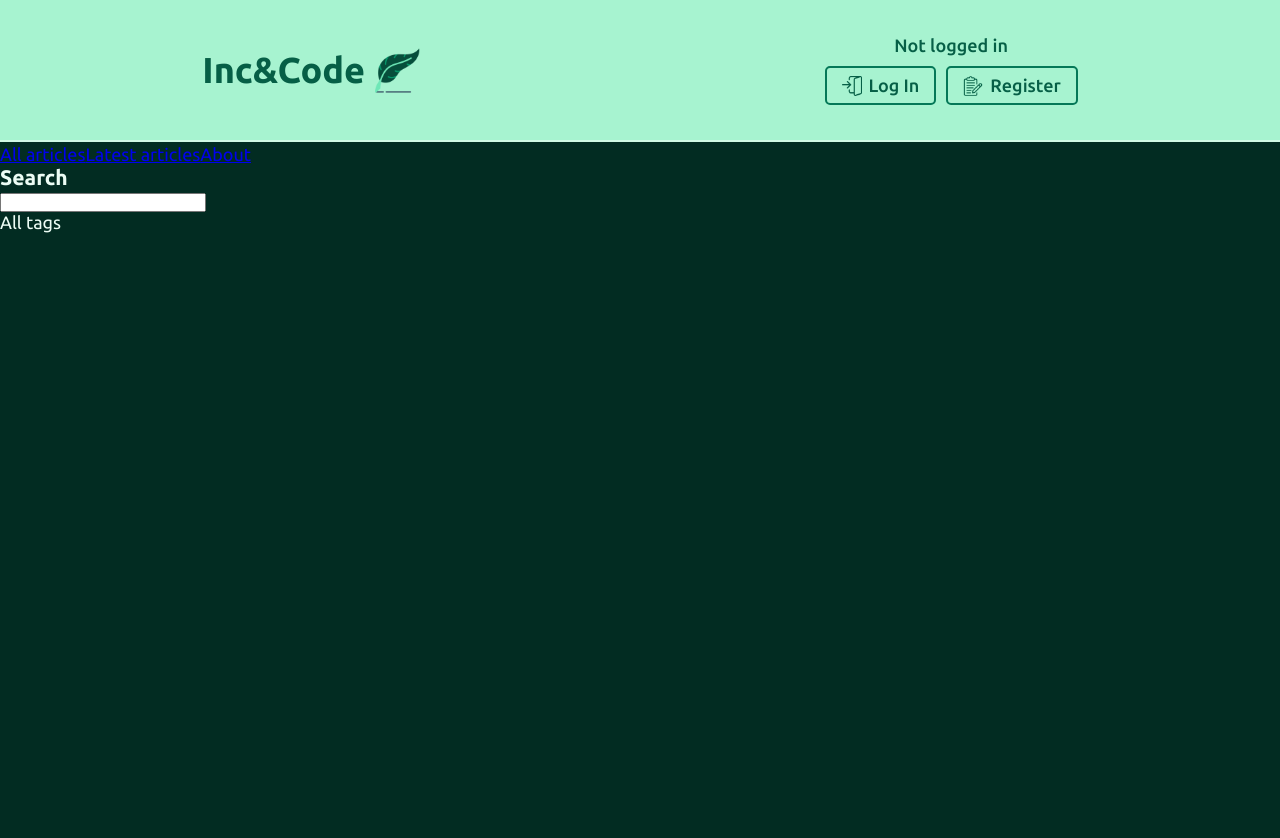
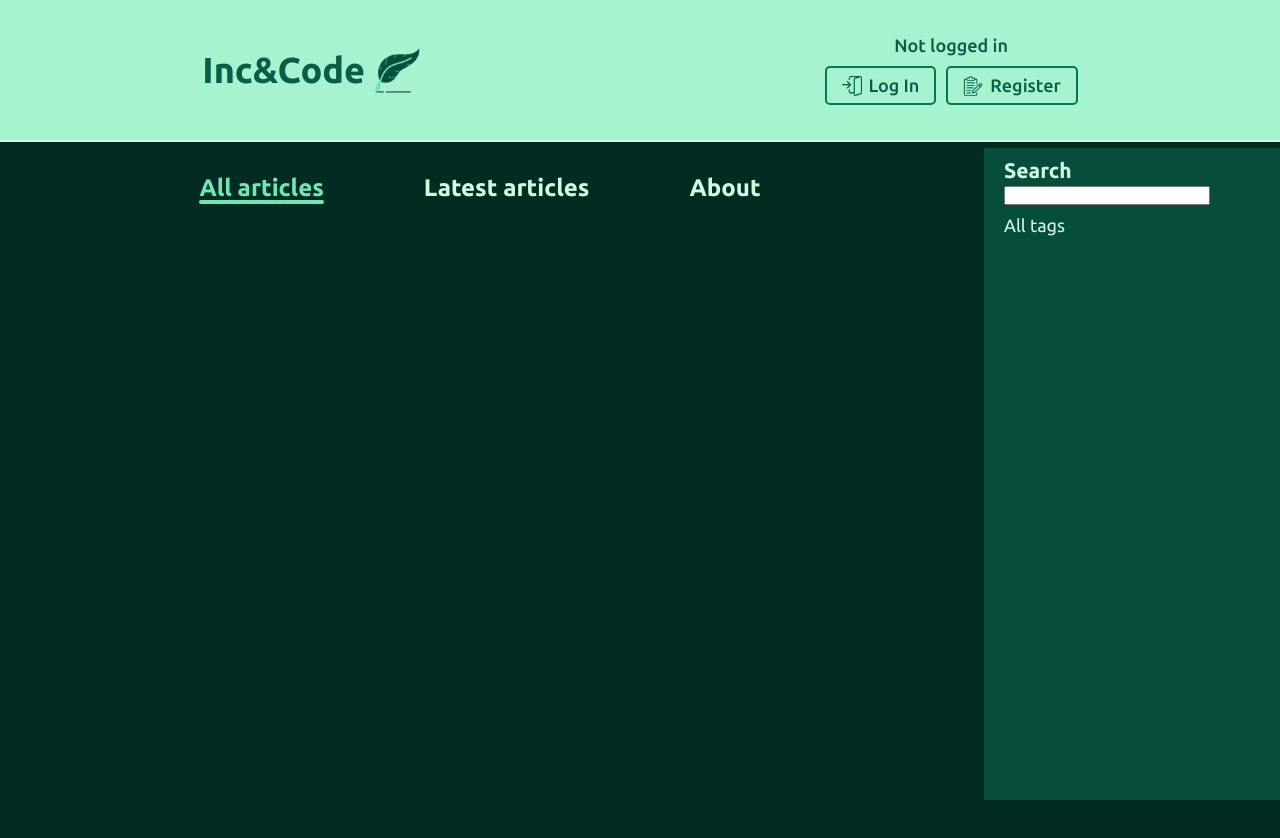
Before and after one commit to NewGen2022/blog-app, a React (Vite) app in the folder frontend-reader/: page /all in a window 1280 px wide. Shown: the top 838 px of the page. Built offline with nearby package versions, Linux system fonts and the light colour scheme; no server answers.

Commit message:
adding active for navbar using location

```diff
--- a/frontend-reader/src/pages/layouts/Header.jsx
+++ b/frontend-reader/src/pages/layouts/Header.jsx
@@ -1,6 +1,7 @@
 import { useEffect, useState } from 'react';
 import { jwtDecode } from 'jwt-decode';
 import '../../styles/header.css';
+import '../../styles/navbar.css';
 import axios from 'axios';
 import RightNavBar from '../RightNavBar';
 import { useNavigate, useLocation } from 'react-router-dom';
@@ -106,19 +107,45 @@ const Header = () => {
             {!hideNavbar && (
                 <div id="navs">
                     <div id="nav-bar">
-                        <a href="/all" className="nav-item">
+                        <a
+                            href="/all"
+                            className={
+                                location.pathname === '/all' ? 'active' : ''
+                            }
+                        >
                             All articles
                         </a>
                         {user && user.role === 'ADMIN' ? (
-                            <a href="/admin/draft" className="nav-item">
+                            <a
+                                href="/admin/draft"
+                                className={
+                                    location.pathname === '/admin/draft'
+                                        ? 'active'
+                                        : ''
+                                }
+                            >
                                 Draft
                             </a>
                         ) : (
                             <>
-                                <a href="/latest" className="nav-item">
+                                <a
+                                    href="/latest"
+                                    className={
+                                        location.pathname === '/latest'
+                                            ? 'active'
+                                            : ''
+                                    }
+                                >
                                     Latest articles
                                 </a>
-                                <a href="/about" className="nav-item">
+                                <a
+                                    href="/about"
+                                    className={
+                                        location.pathname === '/about'
+                                            ? 'active'
+                                            : ''
+                                    }
+                                >
                                     About
                                 </a>
                             </>
```
